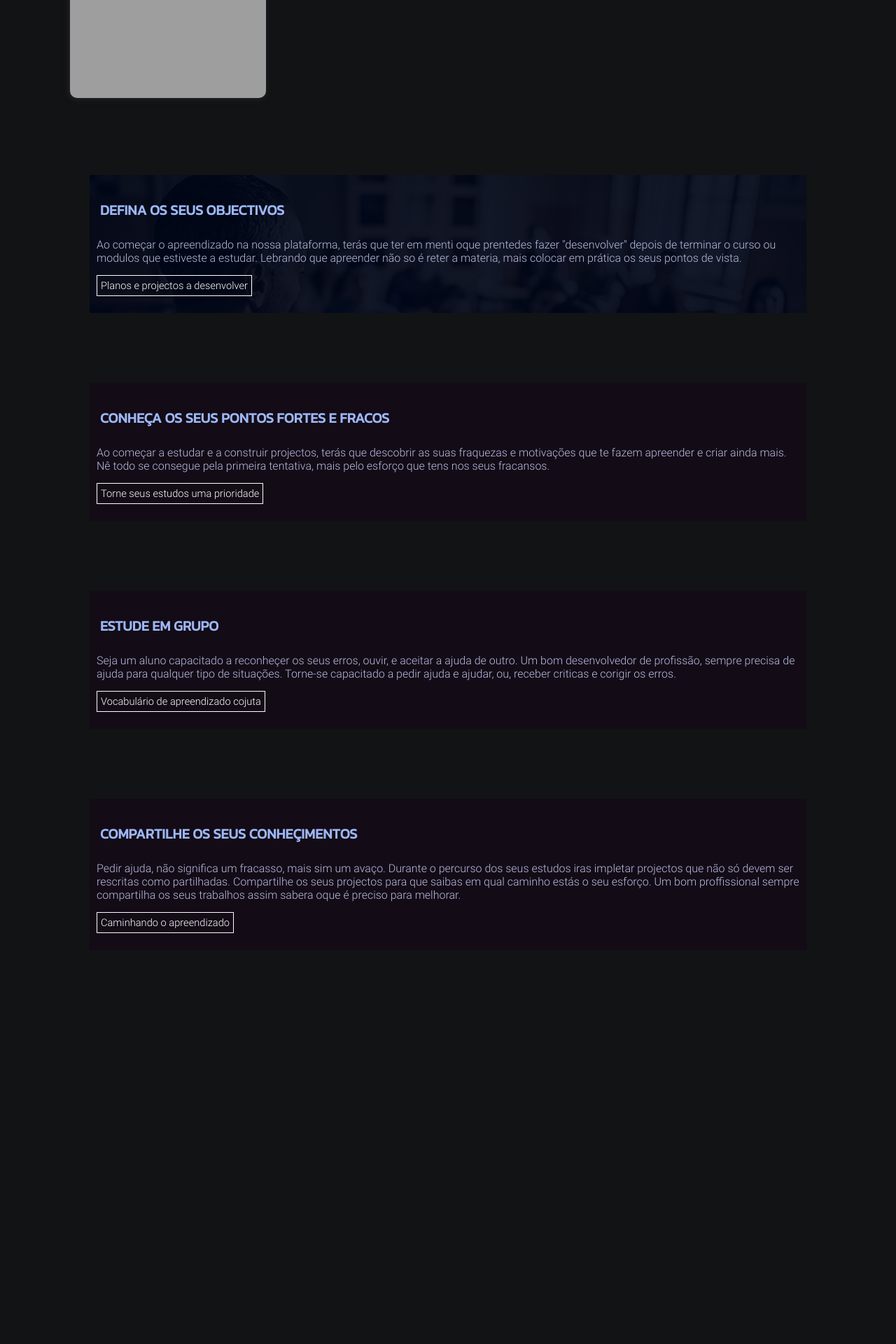
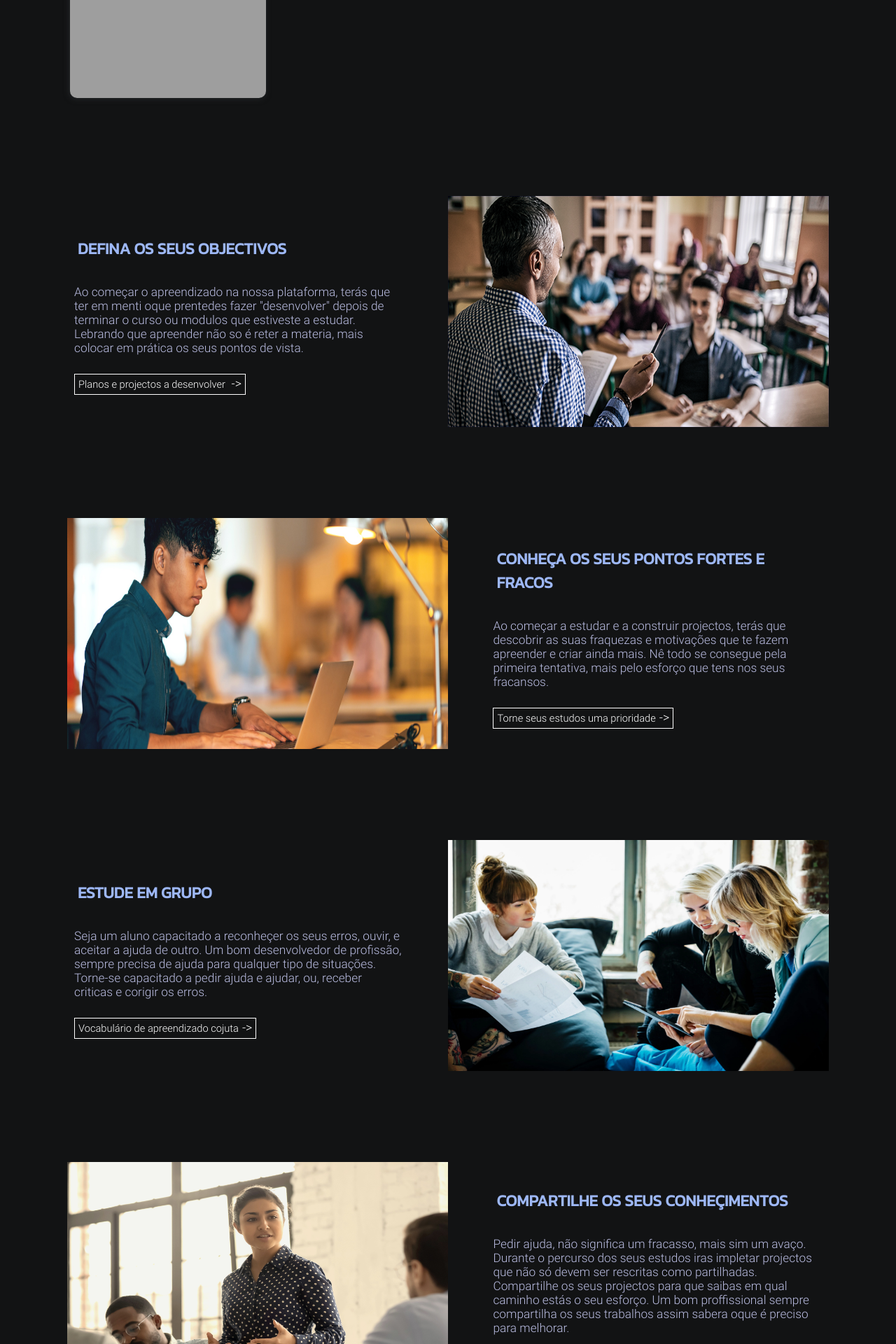
Before and after one commit to Rosalio26/projectos, a PHP site: page / in a window 1280 px wide. Shown: the part 2301-4221 px from the top of the page at 70% size. Before the commit the page ends 3634 px from the top, so only its background shows below. Run offline with PHP 8.4, Linux system fonts and the light colour scheme; grey boxes are pictures that could not be loaded.

Commit message:
res#1540

```diff
--- a/caracol/index.html
+++ b/caracol/index.html
@@ -246,13 +246,13 @@
                                     </div>
                                 </div>
                             </div>
-                            <div class="img-cnt-bls">
+                            <div class="img-cnt-bl">
                                 <img class="cnt-img-blst" src="./ownless/midia/objectivos.png">
                             </div>
                         </div>
 
-                        <div class="end-intwo-blast end-blast">
-                            <div class="img-cnt-end-bls">
+                        <div id="blast002" class="end-intwo-blast end-blast">
+                            <div class="img-cnt-bl">
                                 <img class="cnt-img-blst" src="./ownless/midia/potos-frt-frc.jpg" alt="">
                             </div>
                             <div class="conteiner-end-bls rigth-align">
@@ -270,7 +270,7 @@
                             </div>
                         </div>
 
-                        <div class="end-inthre-blast end-blast">
+                        <div id="blast003" class="end-inthre-blast end-blast">
                             <div class="conteiner-end-bls left-align">
                                 <div class="cnt-hdd-blst">
                                     <div class="end-txt-blst">
@@ -284,13 +284,13 @@
                                     </div>
                                 </div>
                             </div>
-                            <div class="img-cnt-end-bls">
+                            <div class="img-cnt-bl">
                                 <img class="cnt-img-blst" src="./ownless/midia/grupo-est.webp" alt="">
                             </div>
                         </div>
 
-                        <div class="end-infour-blast end-blast">
-                            <div class="img-cnt-end-bls">
+                        <div id="blast004" class="end-infour-blast end-blast">
+                            <div class="img-cnt-bl">
                                 <img class="cnt-img-blst" src="./ownless/midia/share-int.jpg" alt="">
                             </div>
                             <div class="conteiner-end-bls rigth-align">
--- a/caracol/style/index_style.css
+++ b/caracol/style/index_style.css
@@ -611,22 +611,65 @@ header > .sticky_1 > .svgs > .svg-stick_1 {
     width: 80vw;
     margin: 0 auto;
 }
+@media (min-width: 1100px) {
+    .end-itm .end-itm-blst {
+        width: 85vw;
+    }
+}
 
 .end-itm .end-itm-blst .end-blast {
-    background-color: orangered;
+    background-attachment: scroll;
+    background-repeat: no-repeat;
+    background-size: cover;
     margin-top: 100px;
     padding: 0px;
 }
 
 #blast001 {
     background-image: url("../ownless/midia/objectivos.png");
-    background-repeat: no-repeat;
-    background-size: cover;
+}
+
+#blast002 {
+    background-image: url("../ownless/midia/potos-frt-frc.jpg");
+}
+
+#blast003 {
+    background-image: url("../ownless/midia/grupo-est.webp");
+}
+
+#blast004 {
+    background-image: url("../ownless/midia/share-int.jpg");
+}
+@media (min-width: 1100px) {
+    #blast001, #blast002, #blast003, #blast004 {
+        background-image: none;
+        display: flex;
+        align-items: center;
+        justify-content: space-between;
+        position: relative;
+
+        height: 330px;
+        margin-top: 130px;
+    }
+}
+
+.conteiner-end-bls {
+    width: 100%;
+}
+@media (min-width: 1100px) {
+    .conteiner-end-bls {
+        width: 45%;
+    }
 }
 
 .cnt-hdd-blst {
     background-color: #000718ec;
     padding: 30px 10px;
+}
+@media (min-width: 1100px) {
+    .cnt-hdd-blst {
+        background-color: transparent;
+    }
 }
 
 .end-itm .end-itm-blst .end-blast .txt-end-cnt {
@@ -638,14 +681,39 @@ header > .sticky_1 > .svgs > .svg-stick_1 {
     text-transform: uppercase;
     padding: 5px;
 }
+@media (min-width: 1100px) {
+    .end-itm .end-itm-blst .end-blast .txt-end-cnt {
+        font-size: 17pt;
+    }
+}
 
 .rsm-cnt-txt {
     color: rgb(186, 189, 226);
     margin: 20px 0px;
 }
+@media (min-width: 1100px) {
+    .rsm-cnt-txt {
+        color: rgb(186, 189, 226);
+        font-size: 13pt;
+        margin: 30px 0px;
+    }
+}
+
+.img-cnt-bl {
+    background-color: #0000ff;
+    width: 50%;
+    height: 100%;
+}
 
 .cnt-img-blst {
     display: none;
+}
+@media (min-width: 1100px) {
+    .cnt-img-blst {
+        display: block;
+        width: 100%;
+        height: 100%;
+    }
 }
 
 .btn-imp-itm {
@@ -653,6 +721,12 @@ header > .sticky_1 > .svgs > .svg-stick_1 {
     font-size: 11pt;
     border: 1px solid #fff;
     padding: 5px;
+}
+
+.btn-imp-itm::after {
+    content: "->";
+    font-size: large;
+    padding-left: 5px;
 }
 
 
```
